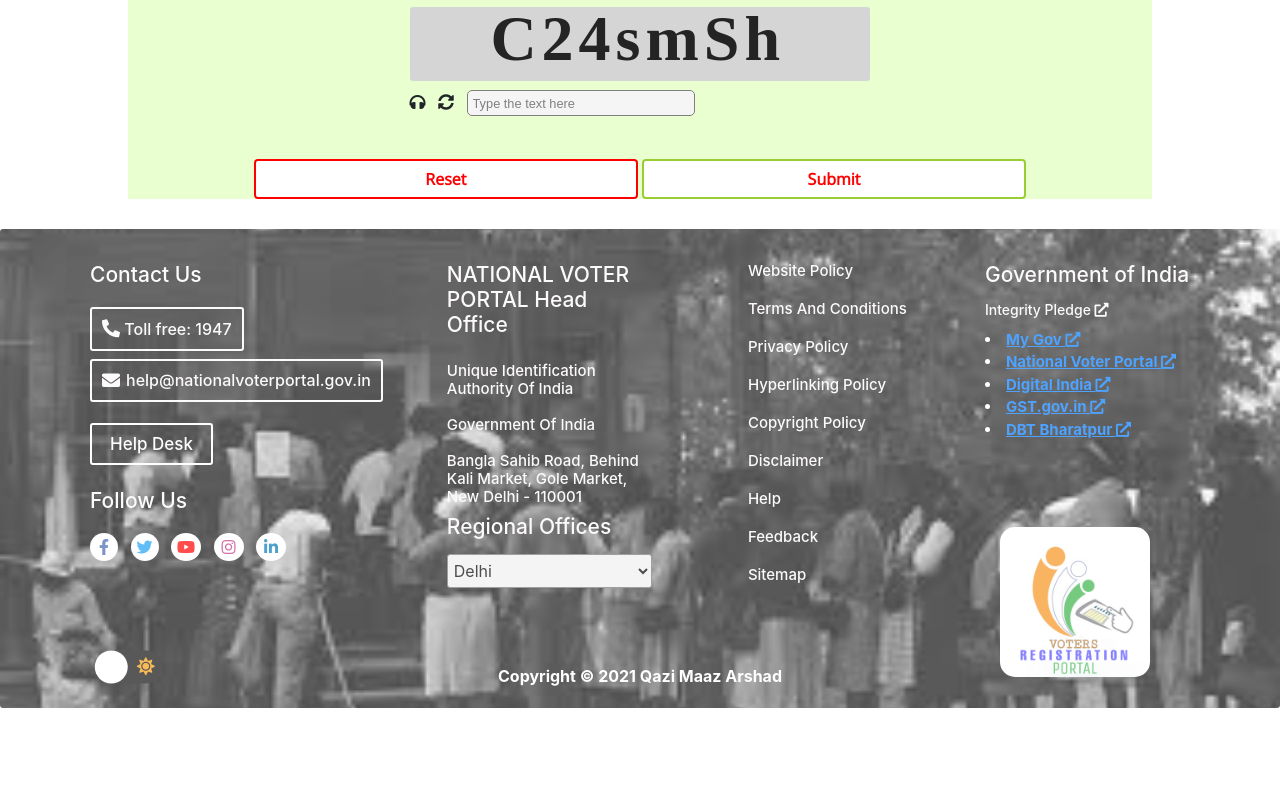
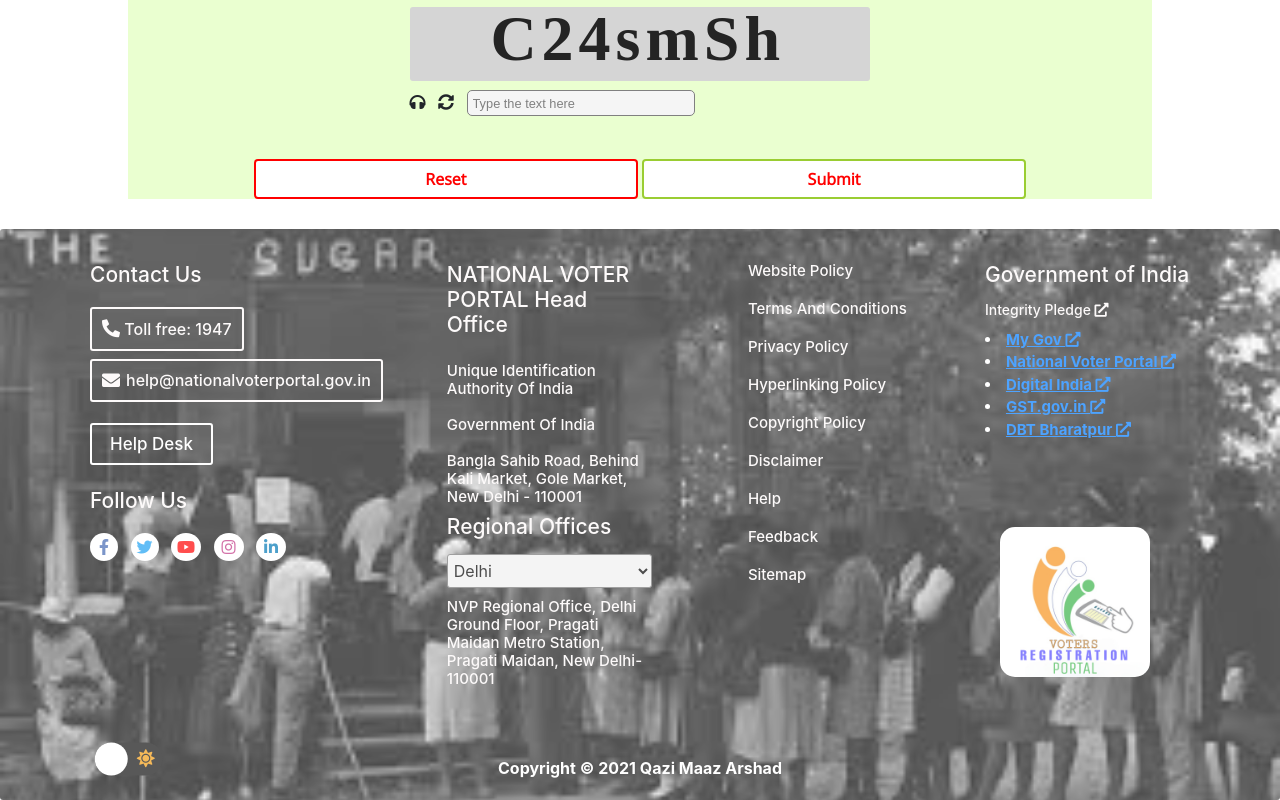
Before and after one commit to QAZIMAAZARSHAD/Voters-Registration-Portal, a plain HTML site: page Home.html in a window 1280 px wide. Shown: the part 3378-4178 px from the top of the page. Before the commit the page ends 4086 px from the top, so only its background shows below. Drawn offline with nearby package versions, Linux system fonts and the light colour scheme; a script that the page names is missing; a web font is replaced by a local one.

Commit message:
Added html code in home.html

```diff
--- a/Home.html
+++ b/Home.html
@@ -1328,6 +1328,9 @@
         <option value="bengaluru">Bengaluru</option>
         <option value="hyderabad">Hyderabad</option>
       </select>
+      <h3 id="tag">NVP Regional Office, Delhi
+        Ground Floor, Pragati Maidan Metro Station,
+        Pragati Maidan, New Delhi-110001</h3>
     </div>
     <div class="three">
       <ul>
```
